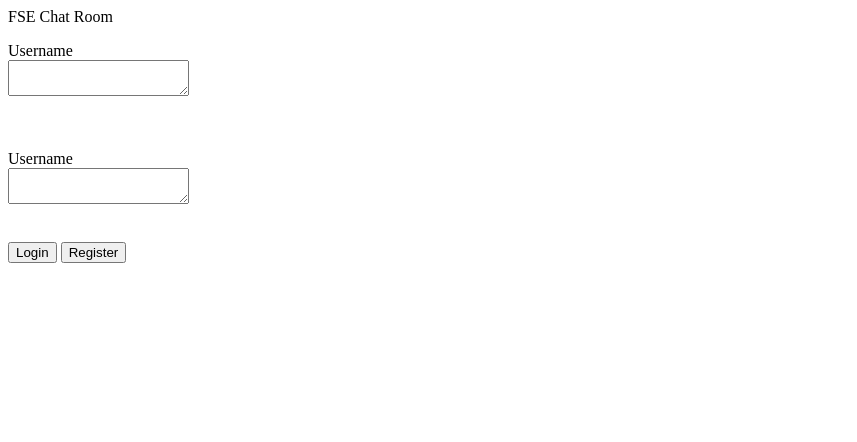
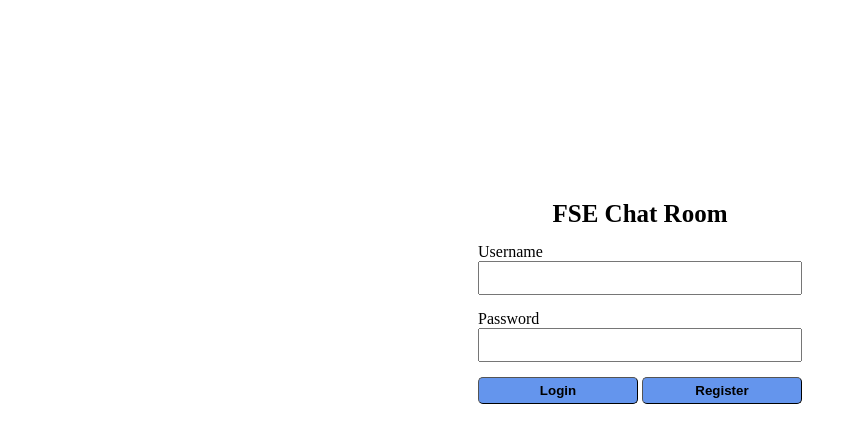
Before and after one commit to ziyu-Huang1/18652-Pre-Registration-Programming-Assignment, a plain HTML site: page index.html in a window 1280 px wide. Shown: the whole page, without its empty margins (0-857 px from the left). Drawn offline with Linux system fonts and the light colour scheme.

Commit message:
login page with CSS

```diff
--- a/index.html
+++ b/index.html
@@ -4,27 +4,70 @@
     <meta charset="UTF-8">
     <meta http-equiv="X-UA-Compatible" content="IE=edge">
     <meta name="viewport" content="width=device-width, initial-scale=1.0">
-    <title>Document</title>
+    <title>Login In Page</title>
+    <style>
+        *{
+            margin: 0;
+            padding: 0;
+        }
+        html{
+            height: 100%;
+        }
+        body{
+            height:100%;
+            display: flex;
+            text-align: center;
+            justify-content: center;
+        }
+        .root{
+            display: flex;
+            text-align: center;
+            justify-content: center;
+            margin-top: 200px;
+        }
+        #title{
+            font-weight: bold;
+            font-size: 25px;
+            text-align: center;
+            margin-bottom: 10px;
+        }
+        .button{
+            background-color:cornflowerblue;
+            width: 160px;
+            height: 27px;
+            font-weight: bold;
+            border-radius: 5px;
+            border-color: black;
+            border-width: 1px;
+            margin-top: 15px;
+        }
+        p{
+            text-align: left;
+            margin-top: 15px;
+        }
+        p input{
+            width: 320px;
+            height: 30px;
+        }
+    </style>
 </head>
 <body>
-    <div>
-        FSE Chat Room
-        <br>
+    <div class="root">
         <div>
-            <p>
-            <span>Username</span>
-            <br>
-            <textarea name="text"></textarea>
-            </p>
+            <span id="title">FSE Chat Room</span>
             <br>
             <p>
-                <span>Username</span>
+                <span class="Log_Inf">Username</span>
                 <br>
-                <textarea name="text"></textarea>
+                <input type="text">
             </p>
-            <br>
-            <input type="submit" value="Login" />
-            <input type="submit" value="Register" />
+            <p>
+                <span class="Log_Inf">Password</span>
+                <br>
+                <input type="password">
+            </p>
+            <input type="submit" class="button" value="Login" />
+            <input type="submit" class="button" value="Register" />
         </div>
     </div>
 </body>
```
